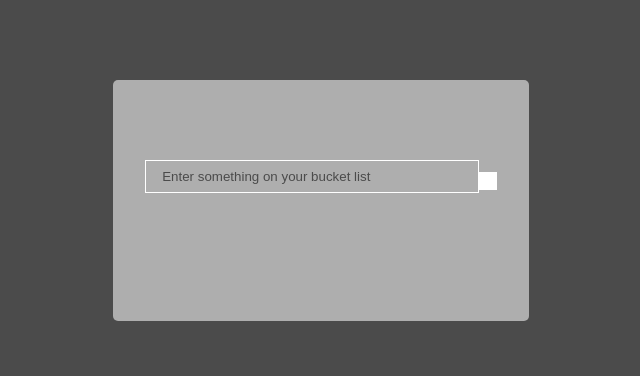
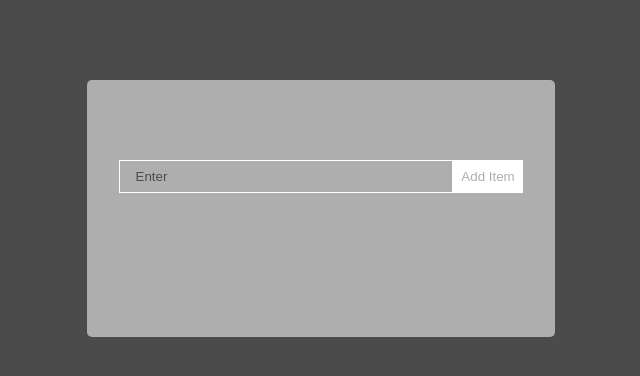
Before and after one commit to Sgoodridge96/BucketList, a React (Create React App) app: page / in a window 1280 px wide. Shown: the top 376 px of the page, without its empty margins (319-959 px from the left). Built offline with nearby package versions, Linux system fonts and the light colour scheme.

Commit message:
feat: Items added saved in array.

```diff
--- a/package.json
+++ b/package.json
@@ -9,6 +9,7 @@
     "react": "^18.3.1",
     "react-dom": "^18.3.1",
     "react-scripts": "5.0.1",
+    "uuid": "^10.0.0",
     "web-vitals": "^2.1.4"
   },
   "scripts": {
--- a/src/App.css
+++ b/src/App.css
@@ -19,7 +19,7 @@ body {
 
 .BucketListForm {
   width: 100%;
-  margin-bottom: 1rem;
+  margin-bottom: 2rem;
 }
 
 .bucket-list-input {
@@ -38,9 +38,9 @@ body {
 
 .bucket-list-btn {
   background: #ffffff;
-  color: #fff;
+  color: rgb(174, 174, 174);
   border: none;
-  padding: 0.55rem;
+  padding: .55rem;
   cursor: pointer;
 
 }
--- a/src/Components/BucketListForm.js
+++ b/src/Components/BucketListForm.js
@@ -1,12 +1,21 @@
-import React from 'react'
+import React, {useState} from 'react'
 
-export const BucketListForm = () => {
+export const BucketListForm = ({addToList}) => {
+  const [value, setValue] = useState("")
+
+  const handleSubmit = e => {
+    e.preventDefault();
+    addToList(value)
+    // console.log(value)
+
+  }
+
   return (
 
-    <form className='BucketListForm'>
+    <form className='BucketListForm' onSubmit={handleSubmit}>
       <input type="text" className='bucket-list-input'
-      placeholder='Enter something on your bucket list'/>
-      <button type='submit' className='bucket-list-btn'>
+      placeholder='Enter' onChange={(e) => setValue(e.target.value)}/>
+      <button type='submit' className='bucket-list-btn'>Add Item
       </button>
     </form>
 
--- a/src/Components/BucketListWrapper.js
+++ b/src/Components/BucketListWrapper.js
@@ -1,10 +1,20 @@
-import React from 'react'
+import React, {useState} from 'react'
 import { BucketListForm } from './BucketListForm'
+import {v4 as uuidv4} from 'uuid';
+uuidv4();
 
 export const BucketListWrapper = () => {
+  const [bktList, setBktList] = useState([])
+
+  const addToList = listItem => {
+    setBktList([...bktList, {id: uuidv4(), task: listItem,
+    completed: false, isEditing: false}])
+  }
+
   return (
+    // console.log(bktList),
     <div className='BucketListWrapper'>
-      <BucketListForm />
+      <BucketListForm addToList={addToList} />
     </div>
   )
 }
```
Also changed, not shown: 1 other file (tests, documents, lock files or other folders).
